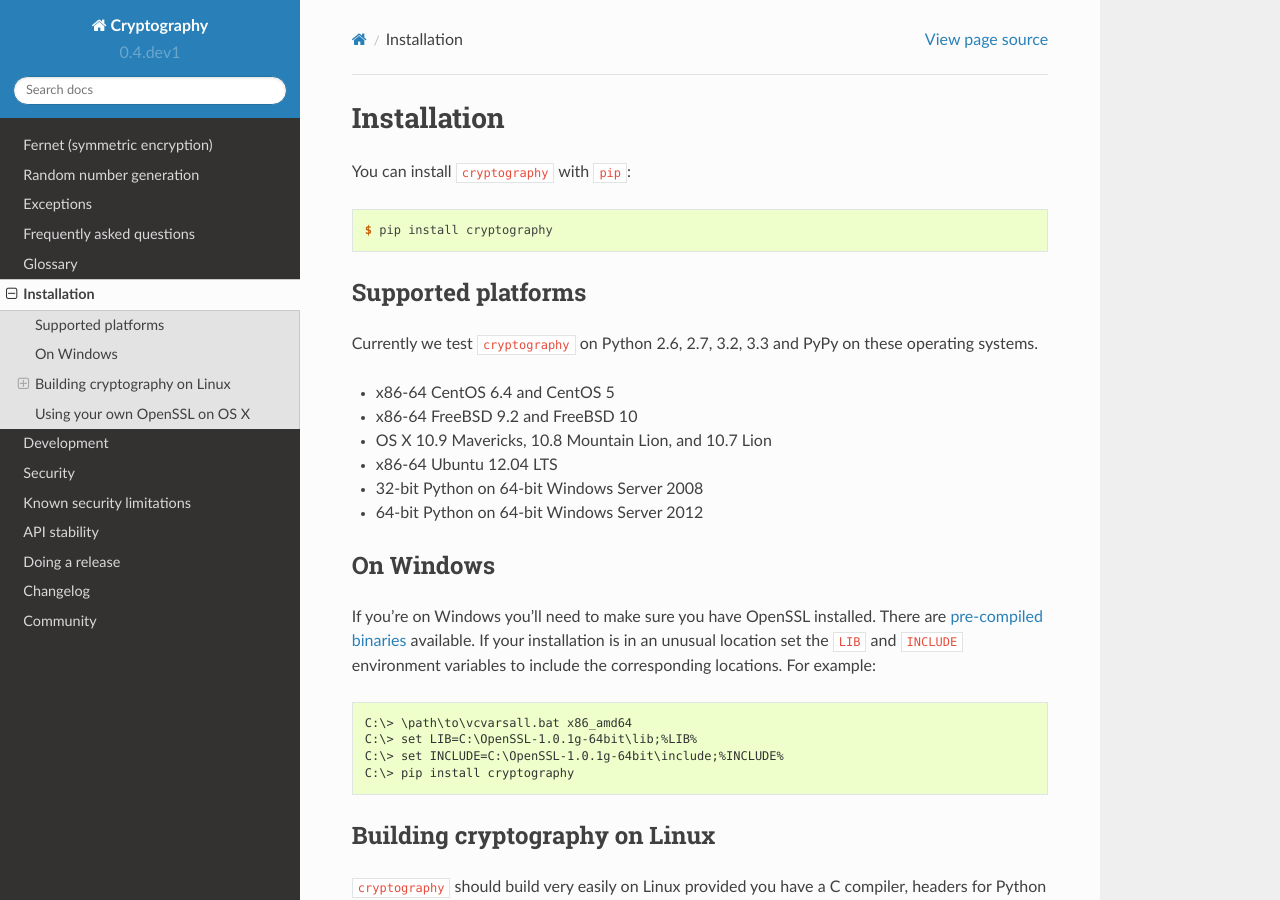
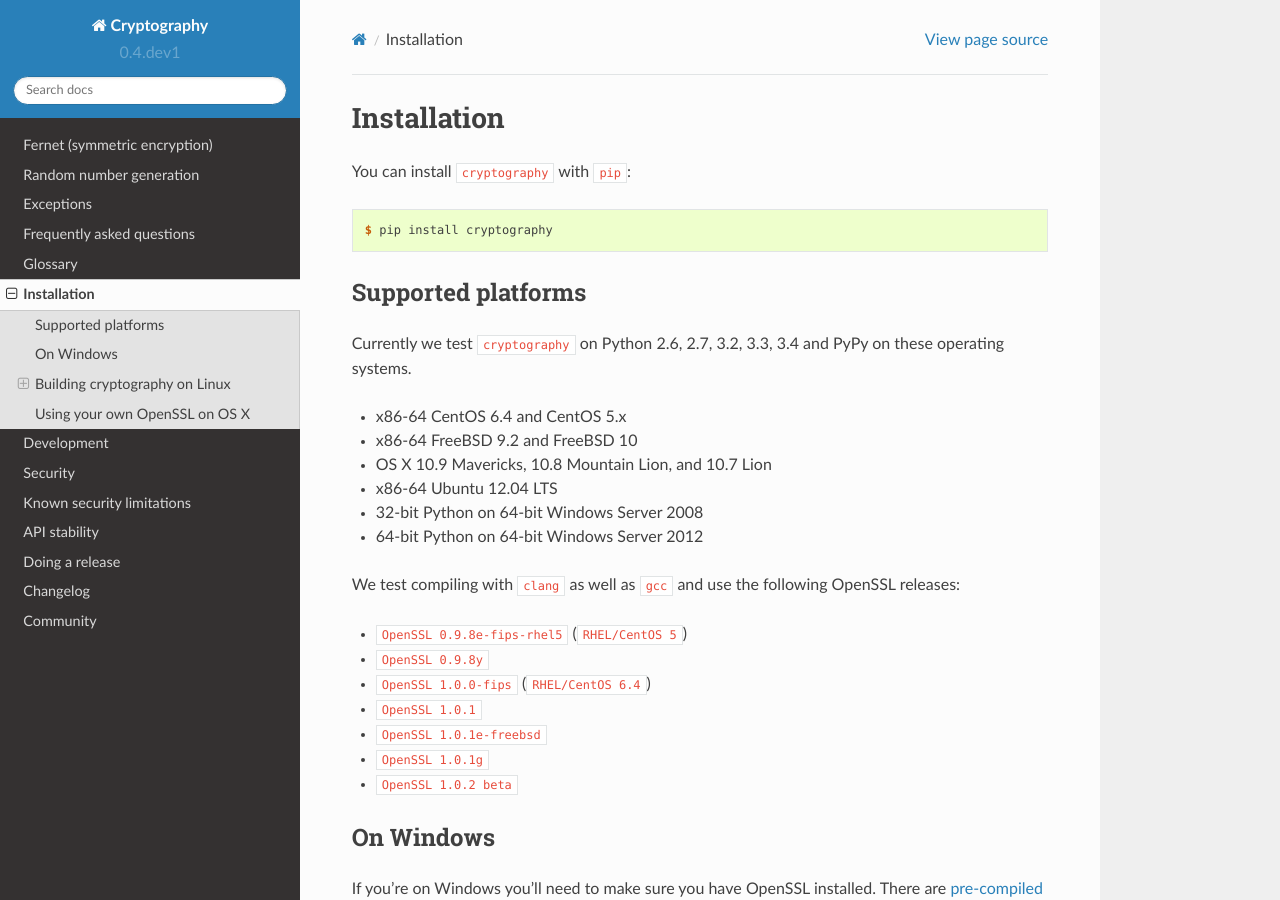
Before and after one commit to WebKing0121/cryptography, a Sphinx documentation site: the page built from docs/installation.rst, in a window 1280 px wide and 900 px high. Built offline with Sphinx 7.4.7 and the Read the Docs theme 2.0.0, drawn with Linux system fonts in a browser that asks for light colours; pages that are not in the unit, such as notebooks, are missing from menus.

Commit message:
document the OpenSSL versions we're testing against

```diff
--- a/docs/installation.rst
+++ b/docs/installation.rst
@@ -10,15 +10,26 @@ You can install ``cryptography`` with ``pip``:
 Supported platforms
 -------------------
 
-Currently we test ``cryptography`` on Python 2.6, 2.7, 3.2, 3.3 and PyPy on
-these operating systems.
+Currently we test ``cryptography`` on Python 2.6, 2.7, 3.2, 3.3, 3.4 and PyPy
+on these operating systems.
 
-* x86-64 CentOS 6.4 and CentOS 5
+* x86-64 CentOS 6.4 and CentOS 5.x
 * x86-64 FreeBSD 9.2 and FreeBSD 10
 * OS X 10.9 Mavericks, 10.8 Mountain Lion, and 10.7 Lion
 * x86-64 Ubuntu 12.04 LTS
 * 32-bit Python on 64-bit Windows Server 2008
 * 64-bit Python on 64-bit Windows Server 2012
+
+We test compiling with ``clang`` as well as ``gcc`` and use the following
+OpenSSL releases:
+
+* ``OpenSSL 0.9.8e-fips-rhel5`` (``RHEL/CentOS 5``)
+* ``OpenSSL 0.9.8y``
+* ``OpenSSL 1.0.0-fips`` (``RHEL/CentOS 6.4``)
+* ``OpenSSL 1.0.1``
+* ``OpenSSL 1.0.1e-freebsd``
+* ``OpenSSL 1.0.1g``
+* ``OpenSSL 1.0.2 beta``
 
 On Windows
 ----------
```
